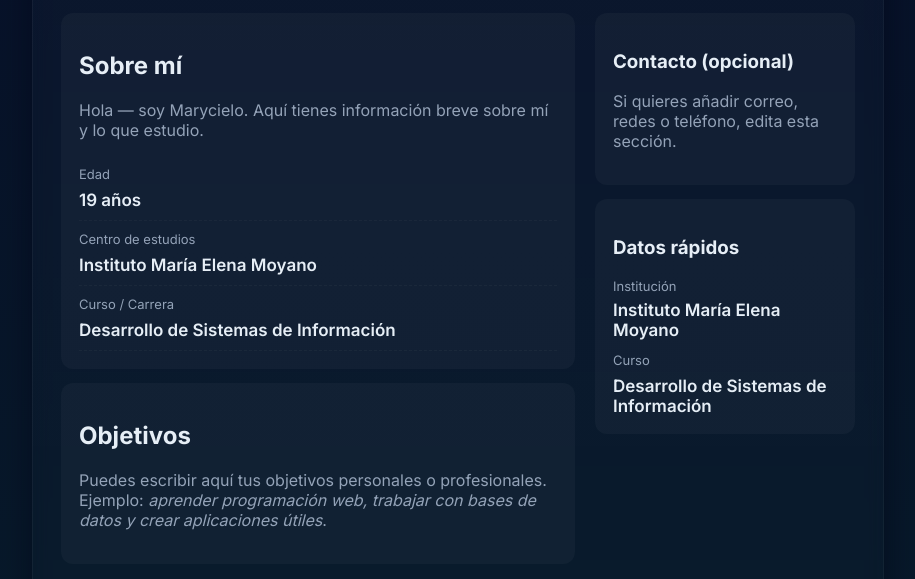
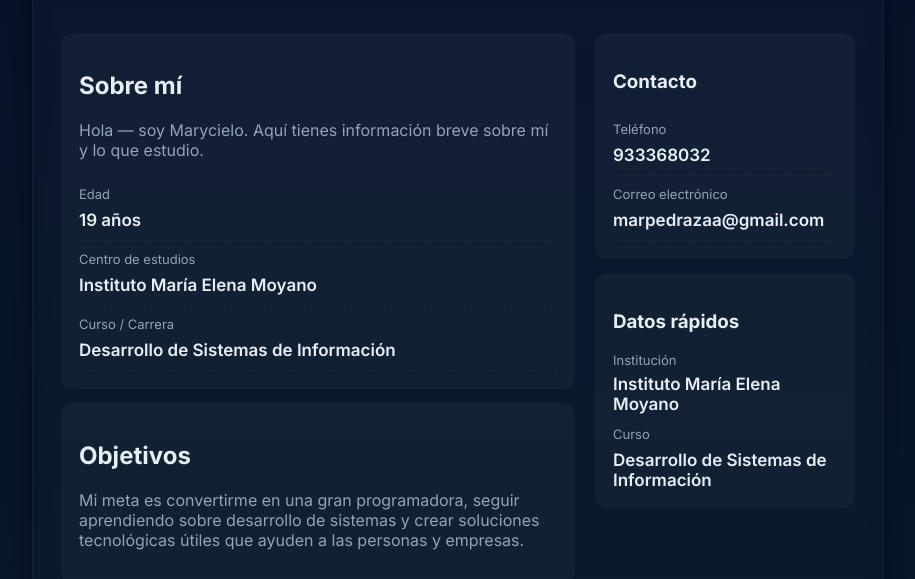
Before and after one commit to ascueguizadoyanin-code/mi-pagina, a plain HTML site: page index.html in a window 1280 px wide. Shown: the part 220-799 px from the top of the page, without its empty margins (182-1097 px from the left). Drawn offline with Linux system fonts and the light colour scheme.

Commit message:
Update index.html

````diff
--- a/index.html
+++ b/index.html
@@ -1,4 +1,5 @@
 <!doctype html>
+
 <html lang="es">
 <head>
   <meta charset="utf-8">
@@ -39,6 +40,7 @@
         </div>
       </header>
 
+```
   <div class="grid">
     <main>
       <section class="section" aria-labelledby="sobre-mi">
@@ -62,14 +64,25 @@
 
       <section class="section" style="margin-top:14px" aria-labelledby="objetivos">
         <h2 id="objetivos">Objetivos</h2>
-            <p class="sub" style="margin-top:8px">Puedes escribir aquí tus objetivos personales o profesionales. Ejemplo: <em>aprender programación web, trabajar con bases de datos y crear aplicaciones útiles</em>.</p>
+        <p class="sub" style="margin-top:8px">
+          Mi meta es convertirme en una gran programadora, seguir aprendiendo sobre desarrollo de sistemas y crear soluciones tecnológicas útiles que ayuden a las personas y empresas.
+        </p>
       </section>
     </main>
 
     <aside>
       <div class="section">
-            <h3>Contacto (opcional)</h3>
-            <p class="sub" style="margin-top:8px">Si quieres añadir correo, redes o teléfono, edita esta sección.</p>
+        <h3>Contacto</h3>
+        <ul class="list" style="margin-top:8px">
+          <li>
+            <div class="label">Teléfono</div>
+            <div class="value">933368032</div>
+          </li>
+          <li>
+            <div class="label">Correo electrónico</div>
+            <div class="value">marpedrazaa@gmail.com</div>
+          </li>
+        </ul>
       </div>
 
       <div class="section" style="margin-top:14px">
@@ -83,9 +96,11 @@
   </div>
 
   <footer>
-        Página creada para Marycielo Pedraza Ascue — guarda este archivo como <code>index.html</code> y súbelo a GitHub Pages, Netlify, Vercel o cualquier hosting estático para hacerlo público.
+    Página creada para Marycielo Pedraza Ascue — actualizada con sus objetivos y datos de contacto.
   </footer>
 </div>
+```
+
   </div>
 </body>
 </html>
````
Lines whose indentation alone changed are shown as unchanged.
